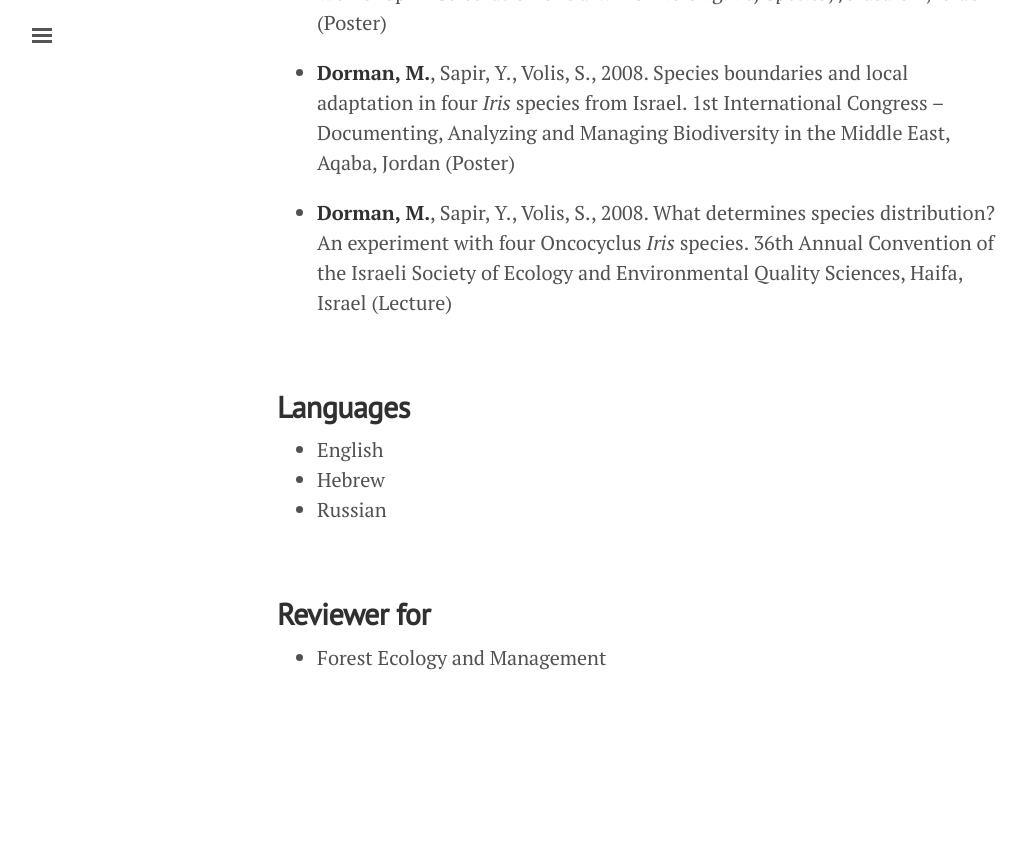
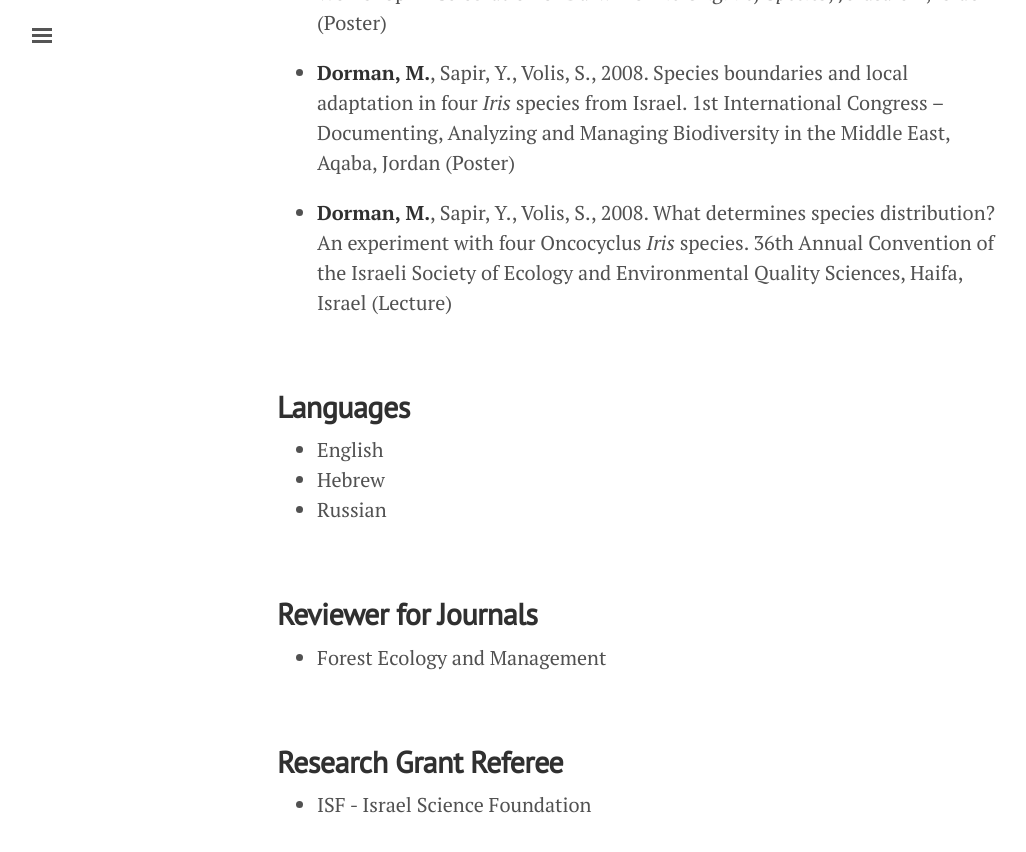
Before and after one commit to michaeldorman/michaeldorman.github.io, a Jekyll site: the page built from cv.md, in a window 1280 px wide and 900 px high, scrolled down 7422 px. Shown: the top 852 px of the window, without its empty margins (3-1029 px from the left). Built offline with Jekyll 4.4.1, drawn with Linux system fonts in a browser that asks for light colours; before the commit the page ends 8175 px from its top, so only the background shows below that.

Commit message:
Update cv.md

```diff
--- a/cv.md
+++ b/cv.md
@@ -202,6 +202,12 @@ January 2011
 
 <br>
 
-## **Reviewer for**
+## **Reviewer for Journals**
 
 * Forest Ecology and Management
+
+<br>
+
+## **Research Grant Referee**
+
+* ISF - Israel Science Foundation
```
